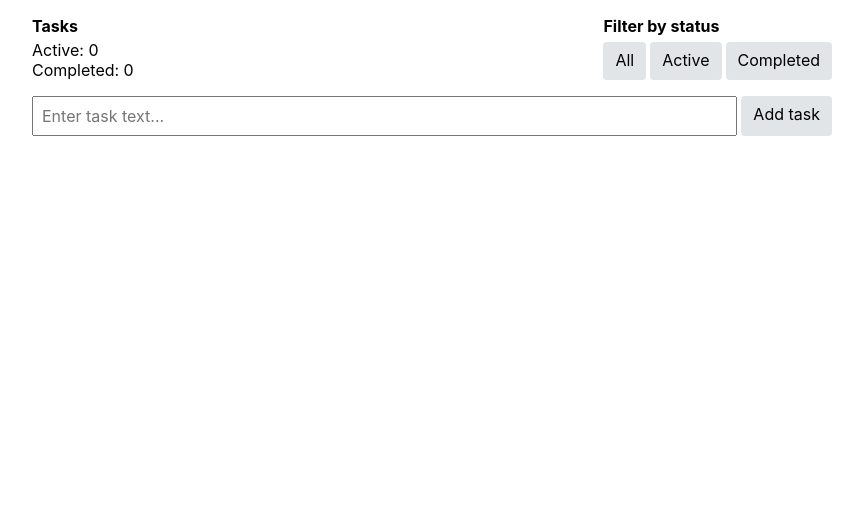
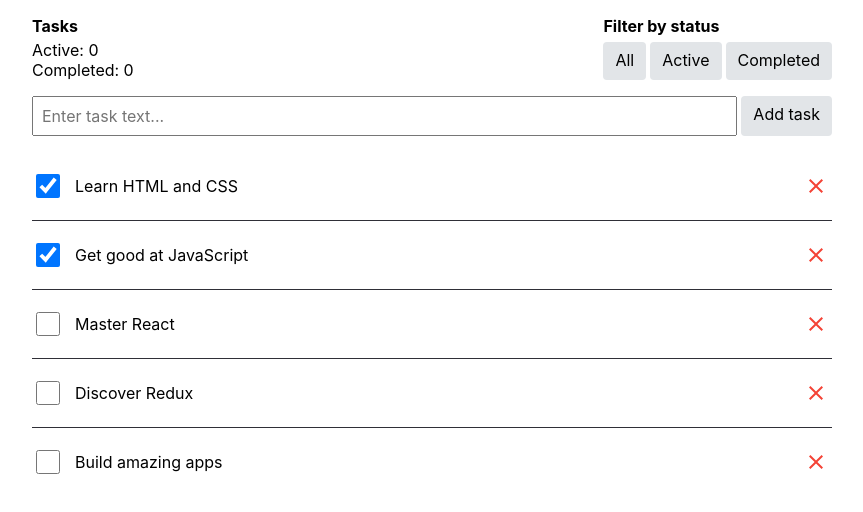
Before and after one commit to VadimKorobec/react-router, a React (Create React App) app: page / in a window 1280 px wide. Shown: the top 512 px of the page, without its empty margins (208-1071 px from the left). Built offline with nearby package versions, Linux system fonts and the light colour scheme.

Commit message:
Update TaskList.jsx

```diff
--- a/src/components/TaskList/TaskList.jsx
+++ b/src/components/TaskList/TaskList.jsx
@@ -1,10 +1,28 @@
+import { useSelector } from "react-redux";
 import { Task } from "../Task/Task";
+import { statusFilter } from "../../redux/constants";
 import css from "./TaskList.module.css";
 
+const getVisibleTasks = (tasks, statusFilter) => {
+  switch (statusFilter) {
+    case statusFilter.active:
+      return tasks.filter((task) => !task.completed);
+    case statusFilter.completed:
+      return tasks.filter((task) => task.completed);
+    default:
+      return tasks;
+  }
+};
+
 export const TaskList = () => {
+  const tasks = useSelector((state) => state.tasks);
+
+  const statusFilter = useSelector((state) => state.filters.status);
+
+  const visibleTasks = getVisibleTasks(tasks, statusFilter);
   return (
     <ul className={css.list}>
-      {[].map((task) => (
+      {visibleTasks.map((task) => (
         <li className={css.listItem} key={task.id}>
           <Task task={task} />
         </li>
```
